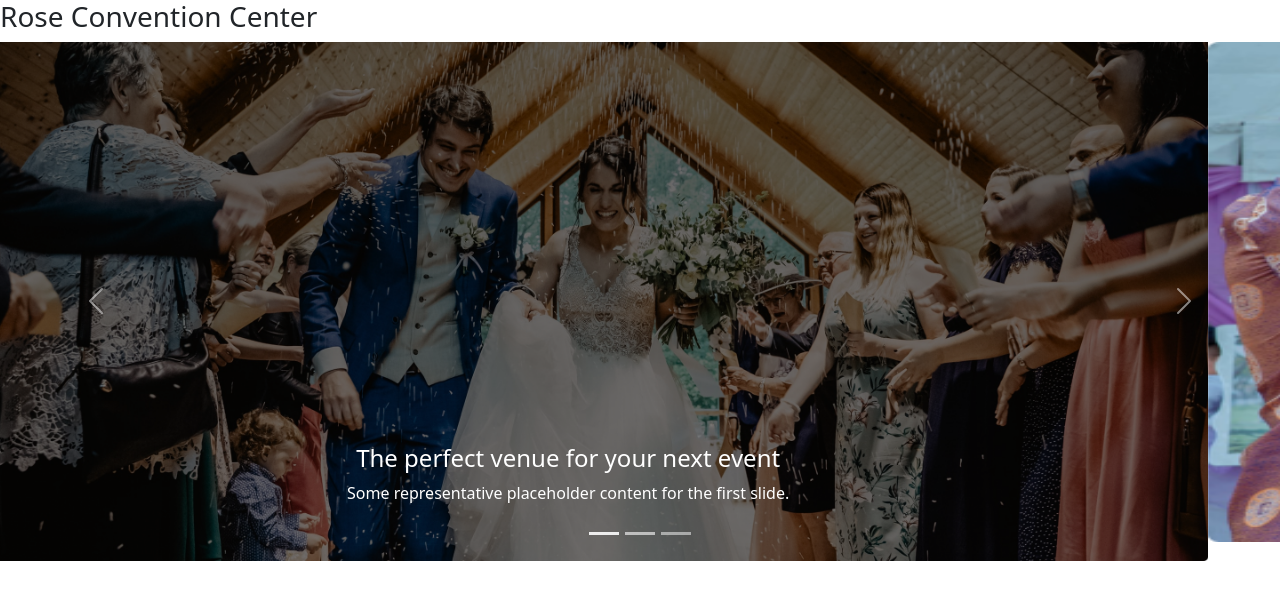
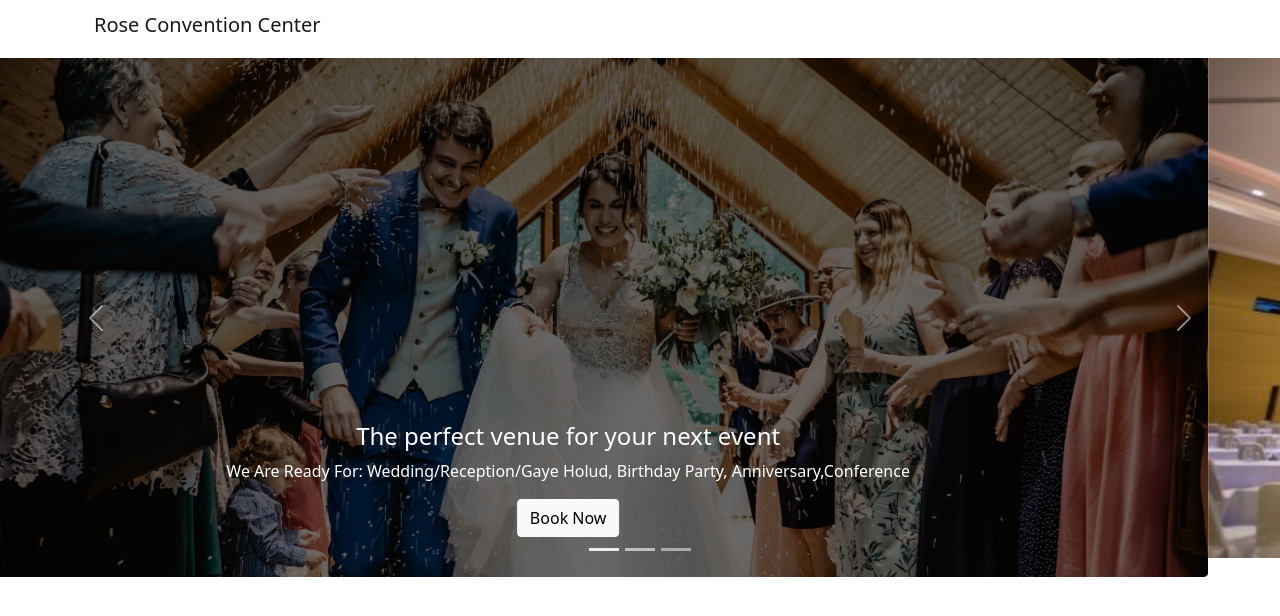
Before and after one commit to anika-aurony/convention-center, a plain HTML site: page index.html in a window 1280 px wide. Drawn offline with nearby package versions, Linux system fonts and the light colour scheme.

Commit message:
carausal finish

```diff
--- a/index.html
+++ b/index.html
@@ -10,7 +10,14 @@
 </head>
 <body>
     <header>
-        <h3>Rose Convention Center</h3>
+
+        <div class="container">
+            <nav class="navbar navbar-expand-lg navbar-light ">
+              <div class="container-fluid">
+                <a class="navbar-brand h1" href="#">Rose Convention Center</a>
+              </div>
+            </nav>
+          </div>
         <div id="carouselExampleCaptions" class="carousel slide" data-bs-ride="carousel">
             <div class="carousel-indicators">
               <button type="button" data-bs-target="#carouselExampleCaptions" data-bs-slide-to="0" class="active" aria-current="true" aria-label="Slide 1"></button>
@@ -22,21 +29,24 @@
                 <img src="images/banner.png" class="d-block w-100" alt="...">
                 <div class="carousel-caption d-none d-md-block">
                   <h4>The perfect venue for your next event</h4>
-                  <p>Some representative placeholder content for the first slide.</p>
+                  <p>We Are Ready For: Wedding/Reception/Gaye Holud, Birthday Party, Anniversary,Conference </p>
+                  <button type="button" class="btn btn-light">Book Now</button>
                 </div>
               </div>
               <div class="carousel-item">
-                <img src="images/wedding.png" class="d-block w-100" style="height: 500px; alt="...">
+                <img src="images/meeting.jpg" class="d-block w-100" style="height: 500px; alt="...">
                 <div class="carousel-caption d-none d-md-block">
-                  <h5>Second slide label</h5>
-                  <p>Some representative placeholder content for the second slide.</p>
+                  <h4 class="text-dark">3000 SQUARE SPACE 150 GUEST CAPACITY</h4>
+                  <p class="text-dark">We Are Ready For: Wedding/Reception/Gaye Holud, Birthday Party, Anniversary, Conference </p>
+                  <button type="button" class="btn btn-dark">Book Now</button>
                 </div>
               </div>
               <div class="carousel-item">
-                <img src="images/people.png" class="d-block w-100 " style="height: 500px;" alt="...">
+                <img src="images/space.jpg" class="d-block w-100 " style="height: 500px;" alt="...">
                 <div class="carousel-caption d-none d-md-block">
-                  <h5>Third slide label</h5>
-                  <p>Some representative placeholder content for the third slide.</p>
+                  <h3 class="text-dark">DELICIOUS FOOD IN THE CITY</h3>
+                  <p class="text-dark">We Are Ready For: Wedding/Reception/Gaye Holud, Birthday Party, Anniversary, Conference </p>
+                  <button type="button" class="btn btn-dark">Book Now</button>
                 </div>
               </div>
             </div>
```
Also changed, not shown: images/meeting.jpg (added), images/outview.jpg (added), images/space.jpg (added), images/space1.jpg (added).
